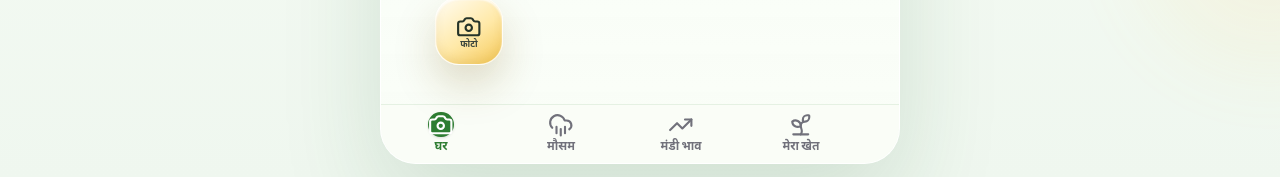
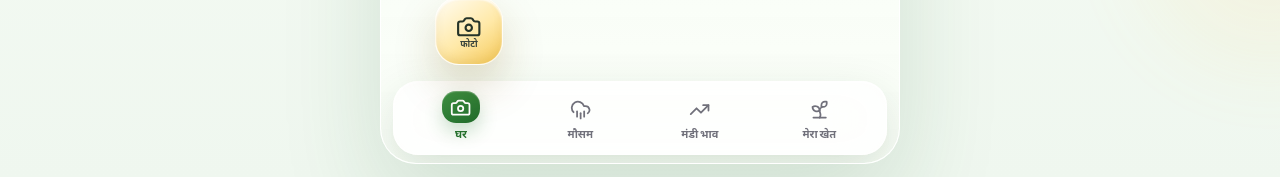
Before and after one commit to ashu27198mastud-design/AIFarming, a Next.js app: page / in a window 1280 px wide. Shown: the part 620-797 px from the top of the page. Built offline with nearby package versions, Linux system fonts and the light colour scheme; no server answers.

Commit message:
style: convert bottom navigation to premium floating dock

```diff
--- a/src/components/BottomNav.tsx
+++ b/src/components/BottomNav.tsx
@@ -20,14 +20,16 @@ export default function BottomNav({ activeTab, onChange, t }: Props) {
   ];
 
   return (
-    <nav className="fixed bottom-0 left-0 right-0 z-40 border-t border-[#2E7D32]/10 bg-[#FAFDF7]/95 py-2 backdrop-blur-md">
-      <div className="mx-auto flex max-w-[480px] items-center justify-around">
+    <nav className="bottom-dock-wrap" aria-label="Primary navigation">
+      <div className="bottom-dock">
         {items.map(({ id, label, icon: Icon }) => {
           const active = activeTab === id;
           return (
-            <button key={id} type="button" onClick={() => onChange(id)} className="nav-tab-button flex-1 transition-all">
-              <div className={`flex items-center justify-center rounded-full p-2.5 transition-all ${active ? 'bg-[#2E7D32] text-white shadow-sm' : 'text-zinc-500 hover:text-[#2E7D32]'}`}><Icon className="h-6 w-6" /></div>
-              <span className={`mt-1 text-[12px] font-black ${active ? 'text-[#2E7D32]' : 'text-zinc-500'}`}>{label}</span>
+            <button key={id} type="button" onClick={() => onChange(id)} className="nav-tab-button flex-1" aria-current={active ? 'page' : undefined}>
+              <div className={`nav-icon ${active ? 'nav-icon-active' : 'text-zinc-500'}`}>
+                <Icon className="h-5 w-5" />
+              </div>
+              <span className={`mt-1 text-[11px] font-extrabold tracking-[-0.01em] ${active ? 'text-[#256F2D]' : 'text-zinc-500'}`}>{label}</span>
             </button>
           );
         })}
```
